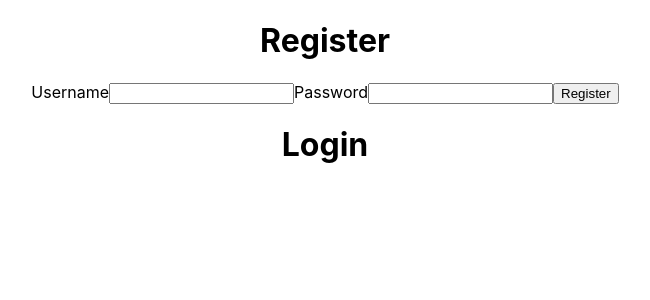
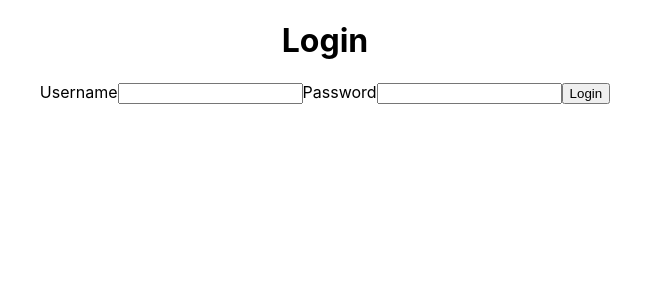
Before and after one commit to Daniel-Taufiq/Bug_Tracker, a React (Create React App) app: page /login in a window 1280 px wide. Shown: the top 300 px of the page, without its empty margins (315-965 px from the left). Built offline with nearby package versions, Linux system fonts and the light colour scheme.

Commit message:
added signin and signup

```diff
--- a/src/App.js
+++ b/src/App.js
@@ -1,51 +1,22 @@
 import './App.css';
 import React, { useState } from 'react';
-import axios from 'axios';
+import { BrowserRouter as Router, Route, Switch } from 'react-router-dom';
+
+import Signup from './components/signup';
+import Login from './components/login';
 
 function App() {
-
-  const [usernameReg, setUsernameReg] = useState('');
-  const [passwordReg, setPasswordReg] = useState('');
-
-  const register = () => {
-    axios.post('http://localhost:3001/signup', {
-      username: usernameReg,
-      password: passwordReg
-    })
-    .then(res => {
-      console.log(res.data);
-      setUsernameReg('');
-      setPasswordReg('');
-    })
-    .catch(err => {
-      console.log(err);
-    });
-  };
-
   return (
-    <div className="App">
-      <div className="registration">
-        <h1>Register</h1>
-        <label>Username</label>
-        <input
-          type="text"
-          onChange={(e) => {
-            setUsernameReg(e.target.value);
-          }}
-        />
-        <label htmlFor="">Password</label>
-        <input
-          type="password"
-          onChange={(e) => {
-            setPasswordReg(e.target.value);
-          }}
-        />
-        <button onClick={register}>Register</button>
-      </div>
-      <div className="login">
-        <h1>Login</h1>
-
-      </div>
+    <div>
+      <Router>
+        <div className="App">
+          <Switch>
+            {/* <Route exact path="/" component={Home} /> */}
+            <Route path="/login" component={Login} />
+            <Route path="/signup" component={Signup} />
+          </Switch>
+        </div>
+      </Router>
     </div>
   );
 }
--- /dev/null
+++ b/src/components/login.jsx
@@ -0,0 +1,49 @@
+import React, { useState } from 'react';
+import axios from 'axios';
+
+function Login() {
+    const [username, setUsername] = useState('');
+    const [password, setPassword] = useState('');
+
+    const login = async () => {
+        try {
+            const response = await axios.get('http://localhost:3001/login', {
+                username: username,
+                password: password
+            });
+            if (response.data.success) {
+                window.location.href = 'http://localhost:3001/';
+            }
+            else {
+                alert('Invalid username or password');
+            }
+        } catch (error) {
+            alert('Error logging in');
+        }
+    };
+
+    return (
+        <div className="App">
+            <div className="login">
+            <h1>Login</h1>
+            <label>Username</label>
+            <input
+              type="text"
+              onChange={(e) => {
+                setUsername(e.target.value);
+              }}
+            />
+            <label htmlFor="">Password</label>
+            <input
+              type="password"
+              onChange={(e) => {
+                setPassword(e.target.value);
+              }}
+            />
+            <button onClick={login}>Login</button>
+            </div>
+        </div>
+    );
+}
+
+export default Login;
--- /dev/null
+++ b/src/components/signup.jsx
@@ -0,0 +1,52 @@
+import React, { useState } from 'react';
+import axios from 'axios';
+
+
+function Signup() {
+
+    const [usernameReg, setUsernameReg] = useState('');
+    const [passwordReg, setPasswordReg] = useState('');
+
+    const register = () => {
+      axios.post('http://localhost:3001/signup', {
+        username: usernameReg,
+        password: passwordReg
+      })
+      .then(res => {
+        console.log(res.data);
+        setUsernameReg('');
+        setPasswordReg('');
+      })
+      .catch(err => {
+        console.log(err);
+      });
+    };
+
+    return (
+        <div className="App">
+            <div className="registration">
+            <h1>Register</h1>
+            <label>Username</label>
+            <input
+              type="text"
+              onChange={(e) => {
+                setUsernameReg(e.target.value);
+              }}
+            />
+            <label htmlFor="">Password</label>
+            <input
+              type="password"
+              onChange={(e) => {
+                setPasswordReg(e.target.value);
+              }}
+            />
+            <button onClick={register}>Register</button>
+            </div>
+            <div className="login">
+            <h1>Login</h1>
+            </div>
+        </div>
+    );
+}
+
+export default Signup;
```
Also changed, not shown: src/database/connect.js (+6 -1 lines).
